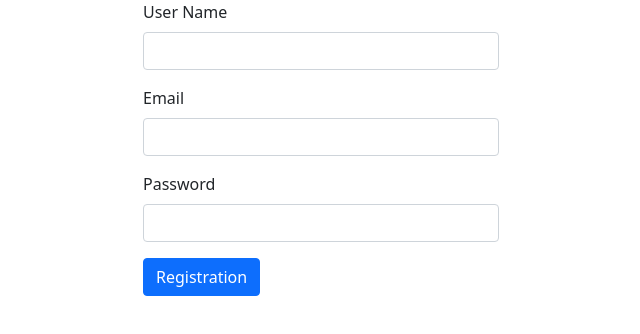
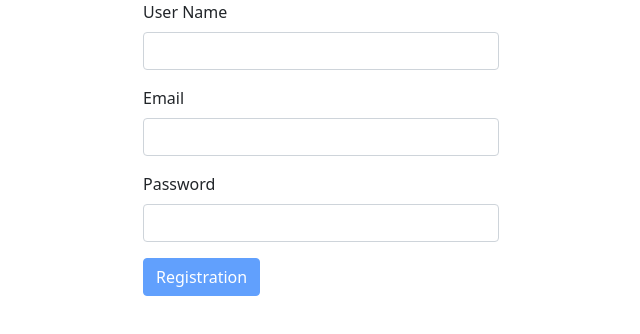
Before and after one commit to Chetverukhin/bookshop, an Angular app: page / in a window 1280 px wide. Shown: the top 334 px of the page, without its empty margins (319-959 px from the left). Built offline with nearby package versions, Linux system fonts and the light colour scheme.

Commit message:
refactoring

```diff
--- a/src/app/registration/registration.component.html
+++ b/src/app/registration/registration.component.html
@@ -21,6 +21,7 @@
                     <label for="email" class="form-label">Email</label>
                     <input type="email" class="form-control" formControlName="email" />
                 </div>
+
                 <div *ngIf="email.invalid && (email.dirty || email.touched)" class="alert alert-danger">
                     <div *ngIf="email.errors?.['required']">
                         Необходимо заполнить поле
@@ -38,12 +39,15 @@
                     <div *ngIf="password.errors?.['required']">
                         Необходимо заполнить поле
                     </div>
-                    <div *ngIf="password.errors?.['minlength'] || password.errors?.['maxlength']">
-                        Пароль должен содержать от 6 до 20 символов
+                    <div *ngIf="password.errors?.['minlength']">
+                        Пароль должен содержать не менее {{password.errors?.['minlength'].requiredLength}} символов
+                    </div>
+                    <div *ngIf="password.errors?.['maxlength']">
+                        Пароль должен содержать не более {{password.errors?.['maxlength'].requiredLength}} символов
                     </div>
                 </div>
 
-                <button type="submit" class="btn btn-primary">Registration</button>
+                <button type="submit" class="btn btn-primary" [disabled]="registrationForm.invalid">Registration</button>
             </form>
         </div>
         <div class="col-lg-4"></div>
```
